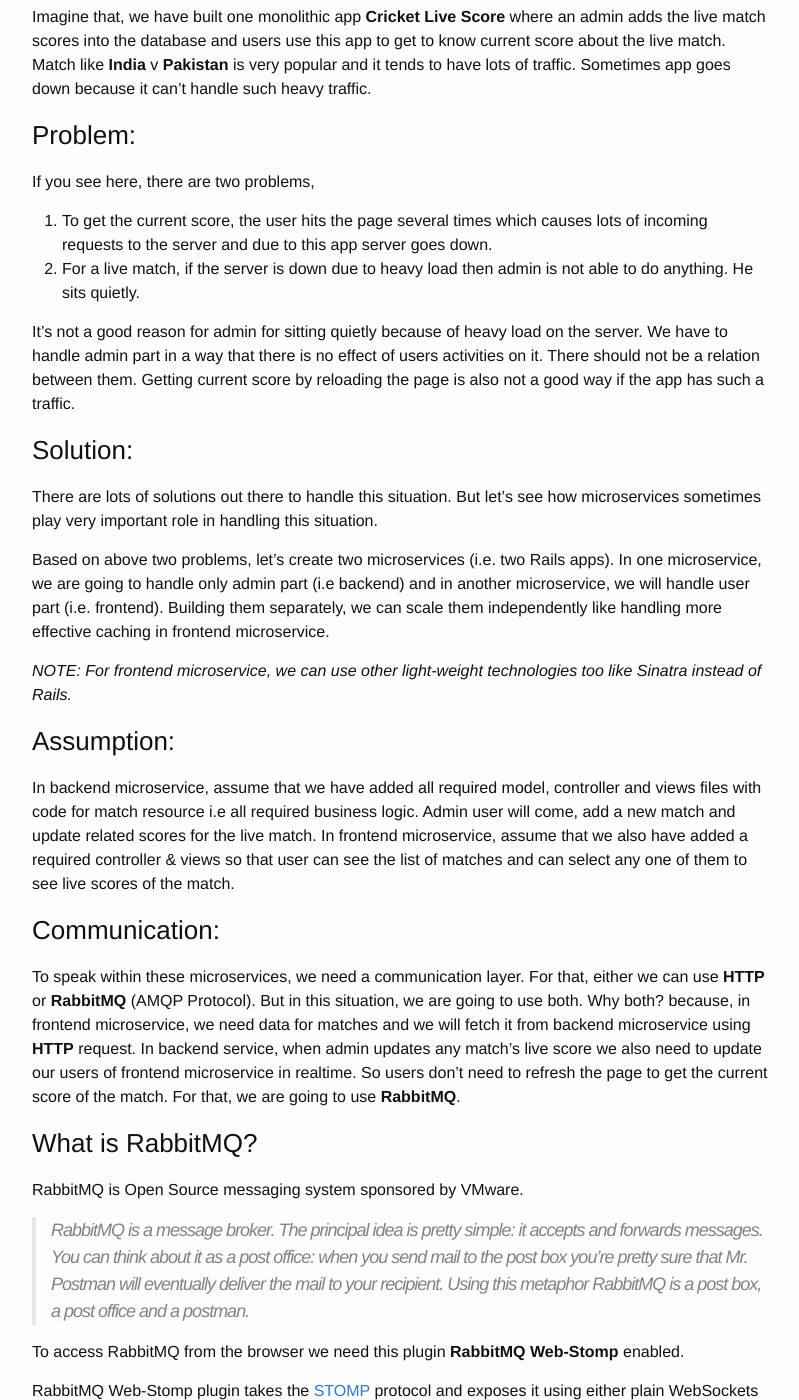
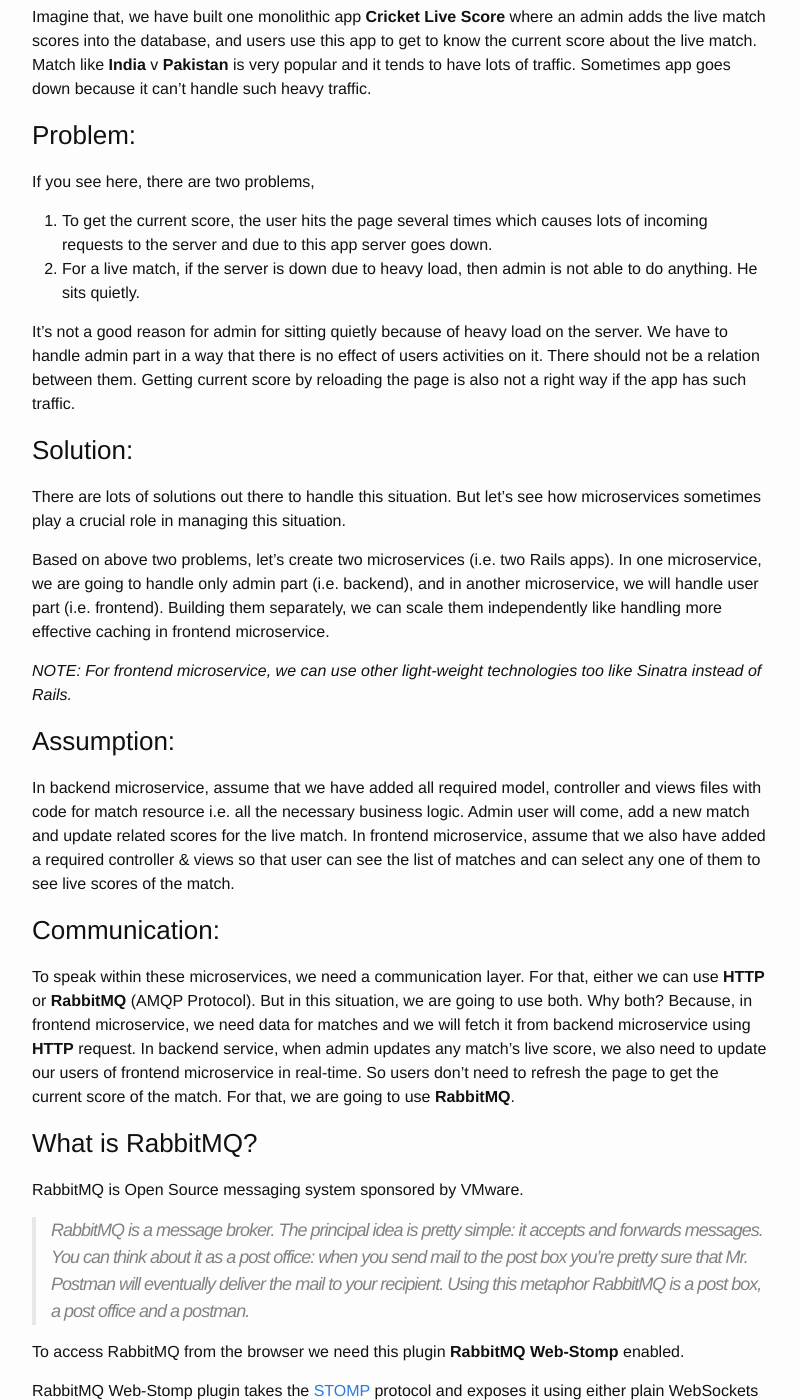
Before and after one commit to mechanicles/mechanicles.github.io, a Jekyll site: the page built from _posts/2016-09-19-microservices-using-rails-http-and-rabbitmq.md, in a window 1280 px wide and 1400 px high, scrolled down 237 px. Shown: the whole window, without its empty margins (238-1037 px from the left). Built offline with Jekyll 4.4.1, drawn with Linux system fonts in a browser that asks for light colours; comment, search, counter and statistics services are not loaded; some of the changed text lies outside the part shown.

Commit message:
Wordings

```diff
--- a/_posts/2016-09-19-microservices-using-rails-http-and-rabbitmq.md
+++ b/_posts/2016-09-19-microservices-using-rails-http-and-rabbitmq.md
@@ -4,8 +4,8 @@ title:  "Microservices using Rails, HTTP & RabbitMQ"
 ---
 
 Imagine that, we have built one monolithic app **Cricket Live Score** where an
-admin adds the live match scores into the database and users use this app to get
-to know current score about the live match. Match like **India** v **Pakistan**
+admin adds the live match scores into the database, and users use this app to get
+to know the current score about the live match. Match like **India** v **Pakistan**
 is very popular and it tends to have lots of traffic. Sometimes app goes down
 because it can't handle such heavy traffic.
 
@@ -14,20 +14,21 @@ If you see here, there are two problems,
 
 2. To get the current score, the user hits the page several times which causes
 lots of incoming requests to the server and due to this app server goes down.
-1. For a live match, if the server is down due to heavy load then admin is not
+1. For a live match, if the server is down due to heavy load, then admin is not
 able to do anything. He sits quietly.
 
-It's not a good reason for admin for sitting quietly because of heavy load on the
-server. We have to handle admin part in a way that there is no effect of users
-activities on it. There should not be a relation between them. Getting current
-score by reloading the page is also not a good way if the app has such a traffic.
+It’s not a good reason for admin for sitting quietly because of heavy load on
+the server. We have to handle admin part in a way that there is no effect of
+users activities on it. There should not be a relation between them. Getting
+current score by reloading the page is also not a right way if the app has such
+traffic.
 
 ### Solution:
-There are lots of solutions out there to handle this situation. But let's see how
-microservices sometimes play very important role in handling this situation.
+There are lots of solutions out there to handle this situation. But let’s see how
+microservices sometimes play a crucial role in managing this situation.
 
 Based on above two problems, let's create two microservices (i.e. two Rails apps).
-In one microservice, we are going to handle only admin part (i.e backend) and in
+In one microservice, we are going to handle only admin part (i.e. backend), and in
 another microservice, we will handle user part (i.e. frontend). Building them
 separately, we can scale them independently like handling more effective caching
 in frontend microservice.
@@ -37,7 +38,7 @@ too like Sinatra instead of Rails.*
 
 ### Assumption:
 In backend microservice, assume that we have added all required model, controller and
-views files with code for match resource i.e all required business logic.
+views files with code for match resource i.e. all the necessary business logic.
 Admin user will come, add a new match and update related scores for the live
 match. In frontend microservice, assume that we also have added a required
 controller & views so that user can see the list of matches and can select any
@@ -46,10 +47,10 @@ one of them to see live scores of the match.
 ### Communication:
 To speak within these microservices, we need a communication layer. For that,
 either we can use **HTTP** or **RabbitMQ** (AMQP Protocol). But in this situation,
-we are going to use both. Why both? because, in frontend microservice, we need
+we are going to use both. Why both? Because, in frontend microservice, we need
 data for matches and we will fetch it from backend microservice using **HTTP**
-request. In backend service, when admin updates any match's live score we also
-need to update our users of frontend microservice in realtime. So users don't
+request. In backend service, when admin updates any match's live score, we also
+need to update our users of frontend microservice in real-time. So users don't
 need to refresh the page to get the current score of the match. For that,
 we are going to use **RabbitMQ**.
 
@@ -66,7 +67,7 @@ RabbitMQ Web-Stomp plugin takes the [STOMP](http://stomp.github.io/) protocol an
 exposes it using either plain WebSockets or
 [a SockJS server](https://github.com/sockjs/sockjs-client).
 
-Using these tools, we will push messages in realtime from RabbitMQ to
+Using these tools, we will push messages in real-time from RabbitMQ to
 the web clients.
 
 ### Backend Microservice setup:
@@ -85,7 +86,7 @@ hitting this URL `http://127.0.0.1:15674/stomp`.
 
 When admin updates the match score, we want to publish that score on the frontend
 microservice.
-First create a file named `match_score_service.rb` under `lib` directory.
+First, create a file named `match_score_service.rb` under `lib` directory.
 Make sure you autoload that file.
 
 {% highlight ruby %}
@@ -204,13 +205,13 @@ class MatchesController < ApplicationController
 end
 {% endhighlight %}
 
-In `index` action of `MatchesController`, we fetch matches list like `@live_matches`
+In `index` action of `MatchesController`, we fetch matches list like `@live_matches`,
 and `@previous_matches` from backend microservice and then we show them to users.
-The user will pick any live match to get the realtime match updates. In `show`
-action we fetch match's recent data then the user will start getting realtime
+The user will pick any live match to get the real-time match updates. In `show`
+action we fetch match's recent data then the user will start getting real-time
 scores automatically if the match is live.
 
-To get the realtime updates in `show.html.erb` page, we need to make a
+To get the real-time updates in `show.html.erb` page, we need to make a
 connection to RabbitMQ server. Let's do it.
 
 ### Frontend Microservice setup:
@@ -242,7 +243,7 @@ it, please add code like this,
       var matchID   = $("[data-info~=match-title]").data('match-id');
       client.subscribe("/exchange/match_scores/match-" + matchID, function(data) {
         var match = JSON.parse(data.body);
-        // Handle your code here & display realtime match score
+        // Handle your code here & display real-time match score
         ...
         ...
         ...
@@ -266,13 +267,13 @@ mandatory parameters. We also have passed callbacks so that we can fetch
 the message from RabbitMQ server. You can read more about this flow in this
 [article](http://jmesnil.net/stomp-websocket/doc/).
 
-In `onConnect` method we subscribe to queue and through which we get the
-realtime message from RabbitMQ server if there is any. Once we get the match data
+In `onConnect` method, we subscribe to queue and through which we get the
+real-time message from RabbitMQ server if there is any. Once we get the match data
 message, then we can handle our logic and show the match data to users in
 the proper format.
 
-This is all about how we can decouple the app into separate components using
-microservices which help to solve above two problems.
+This blog post is all about how we can decouple the app into separate components
+using microservices which help to solve above two problems.
 
 Happy Hacking :)
 
```
Also changed, not shown: other parts of _posts/2016-09-19-microservices-using-rails-http-and-rabbitmq.md (+3 -3 lines).
